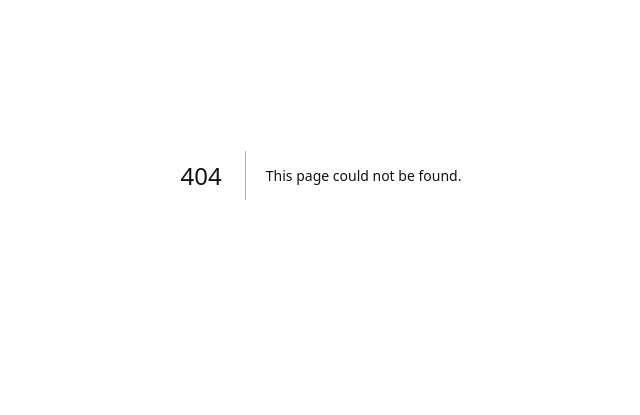
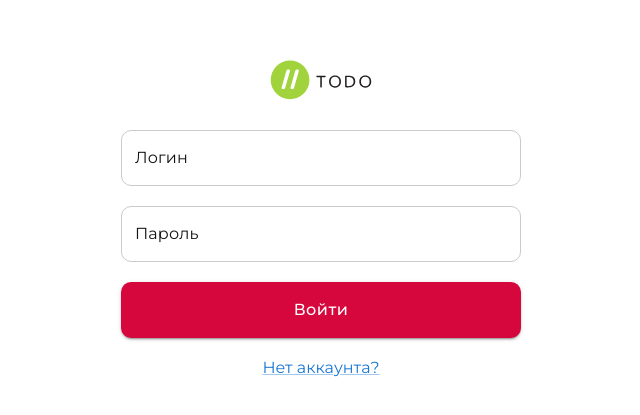
Before and after one commit to webproject67/Todo-nextjs, a Next.js app: page /login in a window 1280 px wide. Before the commit this address had no page. Shown: the part 225-640 px from the top of the page, without its empty margins (319-959 px from the left). Built offline with nearby package versions, Linux system fonts and the light colour scheme.

Commit message:
добавит страницу login

```diff
--- a/src/components/button/Button.module.scss
+++ b/src/components/button/Button.module.scss
@@ -1,6 +1,14 @@
 @import '@/styles/variables';
 
 .root {
+  padding: 14px;
+
+  font-size: inherit;
+  font-family: inherit;
+  text-transform: none;
+
+  border-radius: 10px;
+
   &_color {
     &_primary {
       background-color: $color-filled-primary;
--- /dev/null
+++ b/src/containers/formLogin/FormLogin.module.scss
@@ -0,0 +1,8 @@
+.root {
+  width: 100%;
+  margin-bottom: 20px;
+}
+
+.textField {
+  margin-bottom: 20px;
+}
--- /dev/null
+++ b/src/containers/formLogin/index.tsx
@@ -0,0 +1,57 @@
+import cn from 'classnames';
+import { useFormik } from 'formik';
+import * as yup from 'yup';
+import Button from '@/components/button';
+import TextField from '@/components/textField';
+import styles from './FormLogin.module.scss';
+
+const validationSchema = yup.object({
+  email: yup
+    .string()
+    .email('Введите корректный адрес электронной почты')
+    .required('Заполните это поле'),
+  password: yup
+    .string()
+    .min(8, 'Длина пароля должна составлять не менее 8 символов')
+    .required('Заполните это поле'),
+});
+
+export default function FormLogin() {
+  const formik = useFormik({
+    initialValues: {
+      email: '',
+      password: '',
+    },
+    validationSchema,
+    onSubmit: (values) => {
+      alert(JSON.stringify(values, null, 2));
+    },
+  });
+
+  return (
+    <form className={cn(styles.root)} onSubmit={formik.handleSubmit}>
+      <div className={cn(styles.textField)}>
+        <TextField
+          id="email"
+          label="Логин"
+          value={formik.values.email}
+          handleChange={formik.handleChange}
+          isError={formik.touched.email && Boolean(formik.errors.email)}
+          helperText={formik.touched.email && formik.errors.email}
+        />
+      </div>
+      <div className={cn(styles.textField)}>
+        <TextField
+          id="password"
+          label="Пароль"
+          type="password"
+          value={formik.values.password}
+          handleChange={formik.handleChange}
+          isError={formik.touched.password && Boolean(formik.errors.password)}
+          helperText={formik.touched.password && formik.errors.password}
+        />
+      </div>
+      <Button text="Войти" color="primary" type="submit" />
+    </form>
+  );
+}
--- a/src/pages/_app.tsx
+++ b/src/pages/_app.tsx
@@ -3,9 +3,12 @@ import { Provider } from 'react-redux';
 import { CacheProvider } from '@emotion/react';
 import createCache from '@emotion/cache';
 import type { AppProps } from 'next/app';
+import { Montserrat } from 'next/font/google';
 import store from '@/store';
 import '@/styles/globals.scss';
 import 'react-toastify/dist/ReactToastify.css';
+
+const montserrat = Montserrat({ subsets: ['latin'] });
 
 const cache = createCache({
   key: 'css',
@@ -16,7 +19,9 @@ export default function App({ Component, pageProps }: AppProps) {
   return (
     <Provider store={store}>
       <CacheProvider value={cache}>
-        <Component {...pageProps} />
+        <div className={montserrat.className}>
+          <Component {...pageProps} />
+        </div>
       </CacheProvider>
     </Provider>
   );
--- /dev/null
+++ b/src/pages/login/index.tsx
@@ -0,0 +1,27 @@
+import Head from 'next/head';
+import Image from 'next/image';
+import cn from 'classnames';
+import FormLogin from '@/containers/formLogin';
+import Link from '@/components/link';
+import styles from '@/styles/Login.module.scss';
+
+export default function Login() {
+  return (
+    <>
+      <Head>
+        <title>Логин</title>
+      </Head>
+      <main className={cn(styles.root)}>
+        <Image
+          src="/images/svg/logo.svg"
+          alt="logo"
+          width={130}
+          height={100}
+          priority
+        />
+        <FormLogin />
+        <Link text="Нет аккаунта?" href="/registration" />
+      </main>
+    </>
+  );
+}
--- /dev/null
+++ b/src/styles/Login.module.scss
@@ -0,0 +1,10 @@
+.root {
+  display: flex;
+  flex-direction: column;
+  justify-content: center;
+  align-items: center;
+  max-width: 400px;
+  height: 100vh;
+  margin: 0 auto;
+  padding: 20px;
+}
```
Also changed, not shown: public/images/svg/logo.svg (added).
